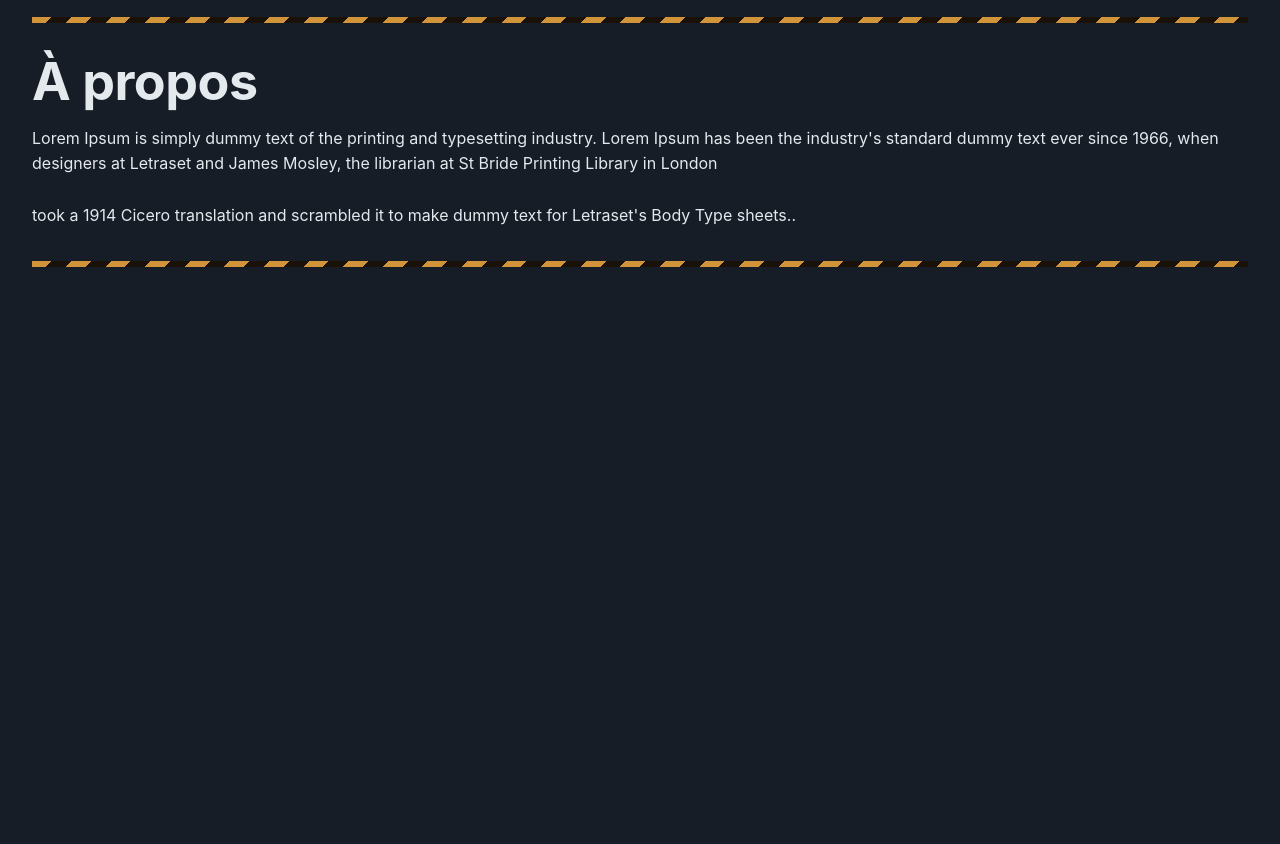
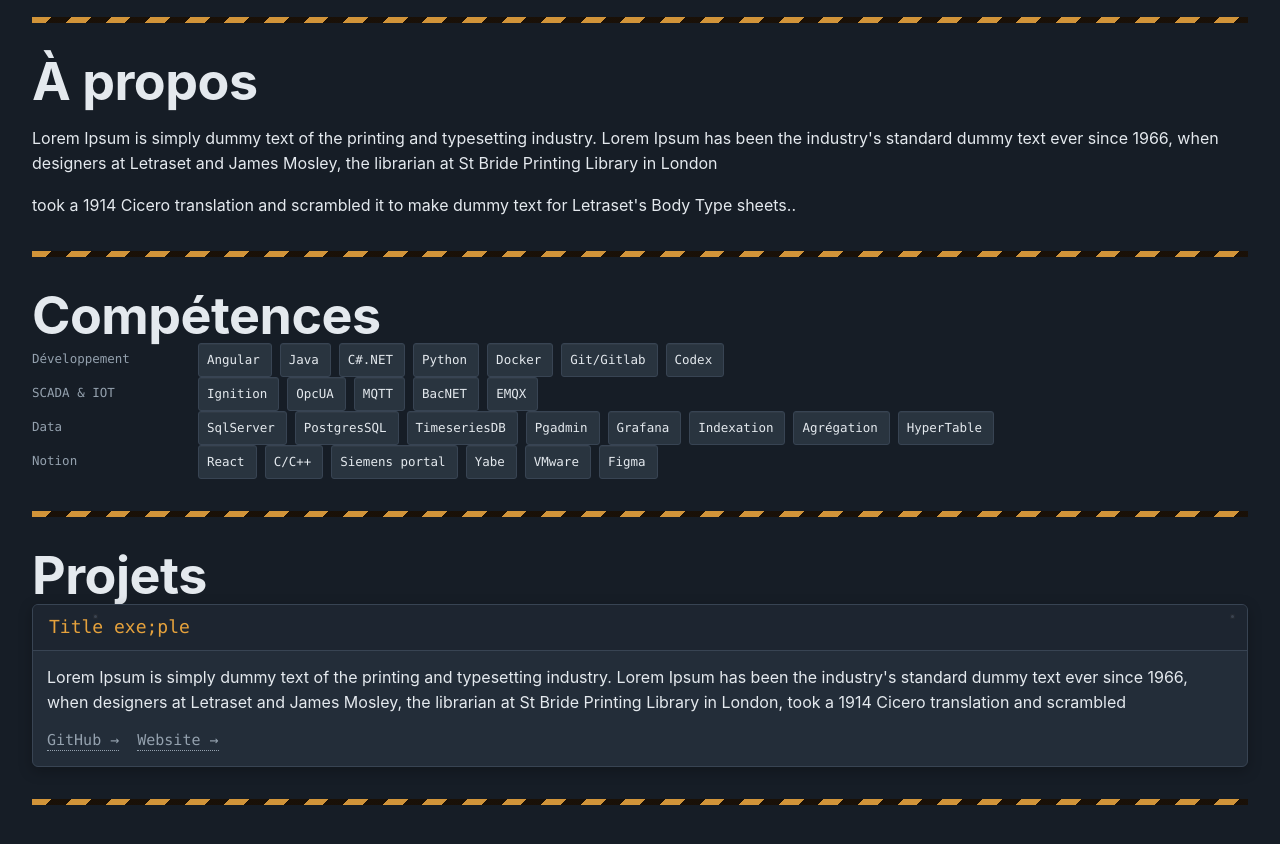
Before and after one commit to AliHaine/AliYag.dev, a Next.js app: page / in a window 1280 px wide. Shown: the part 1640-2484 px from the top of the page. Before the commit the page ends 1971 px from the top, so only its background shows below. Built offline with nearby package versions, Linux system fonts and the light colour scheme.

Commit message:
Add project section, update skills

```diff
--- a/app/components/about/about.module.css
+++ b/app/components/about/about.module.css
@@ -7,5 +7,5 @@
 .paraBody {
     display: flex;
     flex-direction: column;
-    gap: 26px;
+    gap: 16px;
 }
--- /dev/null
+++ b/app/components/projects/projects.module.css
@@ -0,0 +1,39 @@
+.project {
+    background:var(--panel);
+    border:1px solid var(--line);
+    border-radius:6px;
+    overflow:hidden;
+    position:relative;
+    box-shadow:0 4px 14px rgba(0,0,0,0.25);
+}
+.project::before, .project::after{
+    content:''; position:absolute; width:5px; height:5px; border-radius:50%;
+    background:#3a4350; top:9px; box-shadow:0 0 0 1px #0006 inset; z-index:2;
+}
+.project::before{left:60px;}
+.project::after{right:12px;}
+
+.projectHeader {
+    display:flex;
+    padding:8px;
+    background:var(--bg-soft);
+    border-bottom:1px solid var(--line);
+}
+
+.projectHeaderName {
+    font-family:var(--mono);
+    font-size:18px;
+    color:var(--amber);
+    margin-left:8px;
+}
+
+.projectBody {
+    padding: 14px;
+    display: flex;
+    flex-direction: column;
+    gap: 12px;
+}
+
+.projectButtons{display:flex; gap:18px; font-family:var(--mono); font-size:15px;}
+.projectButton a{color:var(--muted); border-bottom:1px dotted var(--muted); padding-bottom:1px;}
+.projectButton a:hover{color:var(--amber); border-color:var(--amber);}
--- /dev/null
+++ b/app/components/projects/projects.tsx
@@ -0,0 +1,26 @@
+import projectStyles from "./projects.module.css"
+
+export default function Projects() {
+    return (
+        <section>
+            <h2 className="title">Projets</h2>
+
+            <div className={projectStyles.projectsGrp}>
+                <div className={projectStyles.project}>
+                    <div className={projectStyles.projectHeader}>
+                        <span className={projectStyles.projectHeaderName}>Title exe;ple</span>
+                    </div>
+                    <div className={projectStyles.projectBody}>
+                        <p className={projectStyles.projectContent}>
+                            Lorem Ipsum is simply dummy text of the printing and typesetting industry. Lorem Ipsum has been the industry's standard dummy text ever since 1966, when designers at Letraset and James Mosley, the librarian at St Bride Printing Library in London, took a 1914 Cicero translation and scrambled
+                        </p>
+                        <div className={projectStyles.projectButtons}>
+                            <span className={projectStyles.projectButton}><a>GitHub →</a></span>
+                            <span className={projectStyles.projectButton}><a>Website →</a></span>
+                        </div>
+                    </div>
+                </div>
+            </div>
+        </section>
+    )
+}
--- /dev/null
+++ b/app/components/skills/skills.module.css
@@ -0,0 +1,42 @@
+.skillGrp{
+    display: flex;
+    flex-direction: column;
+    gap: 18px;
+}
+
+.skillRow{
+    display: flex;
+    gap: 16px;
+    align-items: flex-start;
+    flex-wrap: wrap;
+}
+
+.skillLabel{
+    font-family:var(--mono);
+    font-size:12.5px;
+    color:var(--muted);
+    width:150px;
+    flex-shrink:0;
+    padding-top:6px;
+}
+
+.skills{
+    display:flex;
+    gap:8px;
+    flex-wrap:wrap;
+}
+
+
+.skill {
+    font-family:var(--mono);
+    font-size:12.5px;
+    padding:6px 11px 6px 8px;
+    background:var(--panel-hi);
+    border:1px solid var(--line);
+    border-radius:3px;
+    color:var(--text);
+    display:inline-flex;
+    align-items:center;
+    gap:7px;
+    box-shadow:0 1px 0 rgba(255,255,255,0.03) inset;
+}
--- /dev/null
+++ b/app/components/skills/skills.tsx
@@ -0,0 +1,58 @@
+import skillsStyles from "./skills.module.css"
+
+export default function Skills() {
+    return (
+        <section>
+            <h2 className="title">Compétences</h2>
+            <div id={skillsStyles.SkillsGrp}>
+                <div className={skillsStyles.skillRow}>
+                    <div className={skillsStyles.skillLabel}>Développement</div>
+                    <div className={skillsStyles.skills}>
+                        <span className={skillsStyles.skill}>Angular</span>
+                        <span className={skillsStyles.skill}>Java</span>
+                        <span className={skillsStyles.skill}>C#.NET</span>
+                        <span className={skillsStyles.skill}>Python</span>
+                        <span className={skillsStyles.skill}>Docker</span>
+                        <span className={skillsStyles.skill}>Git/Gitlab</span>
+                        <span className={skillsStyles.skill}>Codex</span>
+                    </div>
+                </div>
+                <div className={skillsStyles.skillRow}>
+                    <div className={skillsStyles.skillLabel}>SCADA & IOT</div>
+                    <div className={skillsStyles.skills}>
+                        <span className={skillsStyles.skill}>Ignition</span>
+                        <span className={skillsStyles.skill}>OpcUA</span>
+                        <span className={skillsStyles.skill}>MQTT</span>
+                        <span className={skillsStyles.skill}>BacNET</span>
+                        <span className={skillsStyles.skill}>EMQX</span>
+                    </div>
+                </div>
+                <div className={skillsStyles.skillRow}>
+                    <div className={skillsStyles.skillLabel}>Data</div>
+                    <div className={skillsStyles.skills}>
+                        <span className={skillsStyles.skill}>SqlServer</span>
+                        <span className={skillsStyles.skill}>PostgresSQL</span>
+                        <span className={skillsStyles.skill}>TimeseriesDB</span>
+                        <span className={skillsStyles.skill}>Pgadmin</span>
+                        <span className={skillsStyles.skill}>Grafana</span>
+                        <span className={skillsStyles.skill}>Indexation</span>
+                        <span className={skillsStyles.skill}>Agrégation</span>
+                        <span className={skillsStyles.skill}>HyperTable</span>
+
+                    </div>
+                </div>
+                <div className={skillsStyles.skillRow}>
+                    <div className={skillsStyles.skillLabel}>Notion</div>
+                    <div className={skillsStyles.skills}>
+                        <span className={skillsStyles.skill}>React</span>
+                        <span className={skillsStyles.skill}>C/C++</span>
+                        <span className={skillsStyles.skill}>Siemens portal</span>
+                        <span className={skillsStyles.skill}>Yabe</span>
+                        <span className={skillsStyles.skill}>VMware</span>
+                        <span className={skillsStyles.skill}>Figma</span>
+                    </div>
+                </div>
+            </div>
+        </section>
+    )
+}
--- a/app/page.tsx
+++ b/app/page.tsx
@@ -1,6 +1,8 @@
 import Navbar from "@/app/components/navbar/navbar";
 import Whoami from "@/app/components/whoami/whoami";
 import About from "@/app/components/about/about";
+import Skills from "@/app/components/skills/skills";
+import Projects from "@/app/components/projects/projects";
 
 export default function Home() {
   return (
@@ -12,6 +14,10 @@ export default function Home() {
             <div className="hazard"></div>
             {About()}
             <div className="hazard"></div>
+            {Skills()}
+            <div className="hazard"></div>
+            {Projects()}
+            <div className="hazard"></div>
         </div>
     </div>
   );
```
